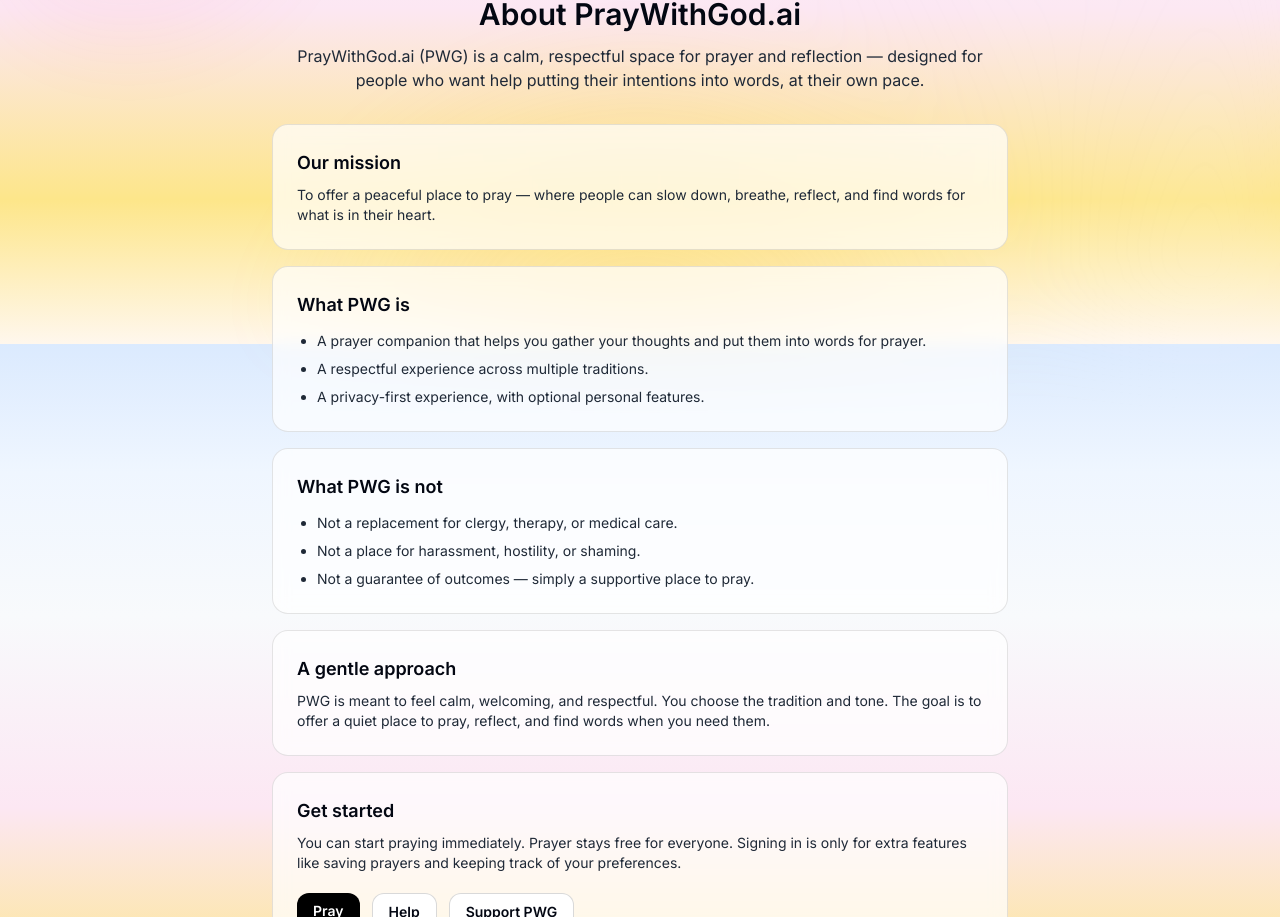
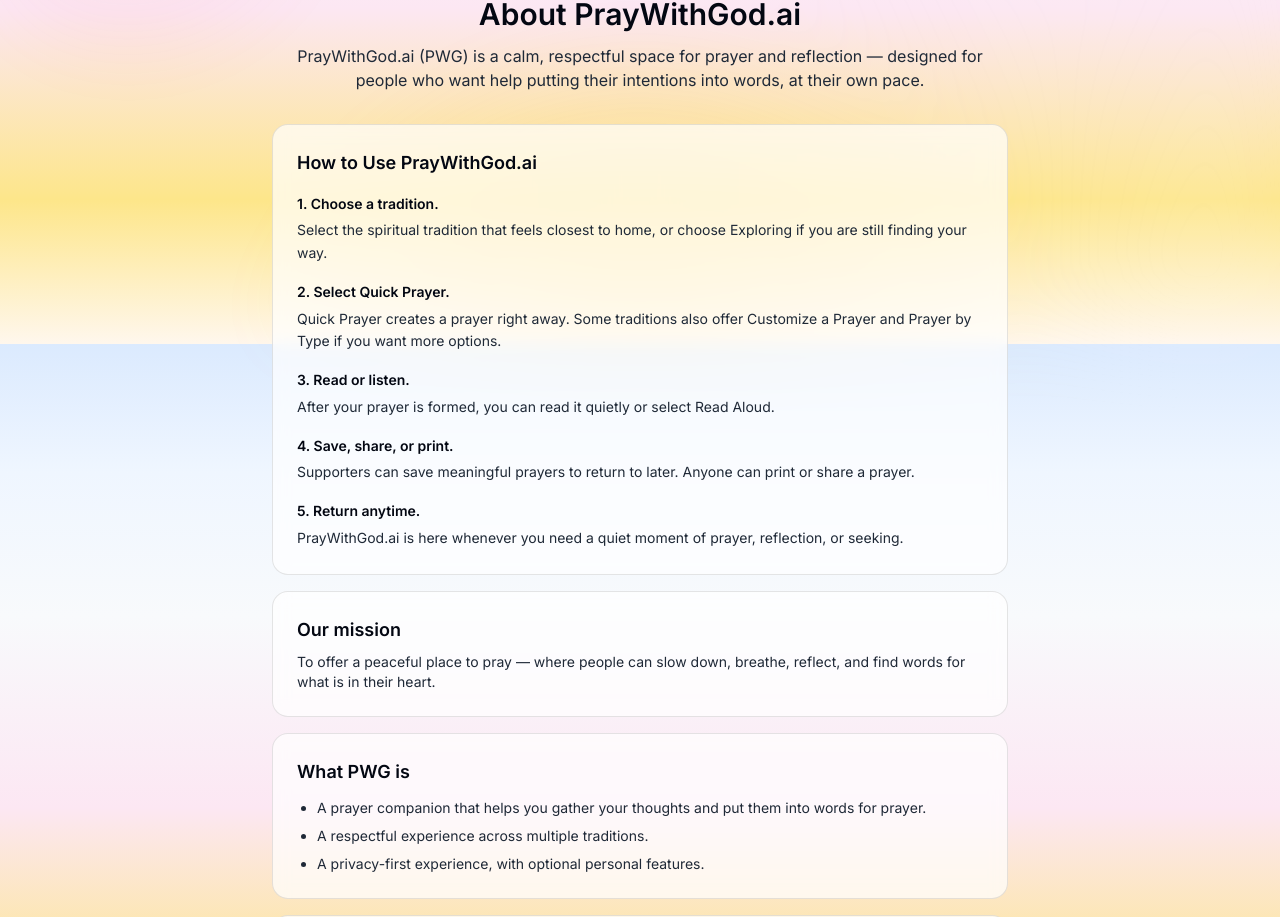
Before and after one commit to Skkyfarm/pray-with-god, a Next.js app: page /about in a window 1280 px wide. Shown: the part 456-1373 px from the top of the page. Built offline with nearby package versions, Linux system fonts and the light colour scheme; no server answers.

Commit message:
Add how to use instructions to about page

```diff
--- a/app/about/page.tsx
+++ b/app/about/page.tsx
@@ -16,7 +16,9 @@
         />
       </div>
 
-      <h1 className="text-3xl font-semibold text-center">About PrayWithGod.ai</h1>
+      <h1 className="text-center text-3xl font-semibold">
+        About PrayWithGod.ai
+      </h1>
 
       <p className="mt-3 text-center text-gray-800">
         PrayWithGod.ai (PWG) is a calm, respectful space for prayer and
@@ -25,6 +27,59 @@
       </p>
 
       <div className="mt-8 space-y-4">
+        <section className="rounded-2xl border border-black/10 bg-white/70 p-6 backdrop-blur">
+          <h2 className="text-lg font-semibold">How to Use PrayWithGod.ai</h2>
+
+          <div className="mt-4 space-y-4 text-sm leading-relaxed text-gray-800">
+            <div>
+              <h3 className="font-semibold text-gray-950">
+                1. Choose a tradition.
+              </h3>
+              <p className="mt-1">
+                Select the spiritual tradition that feels closest to home, or
+                choose Exploring if you are still finding your way.
+              </p>
+            </div>
+
+            <div>
+              <h3 className="font-semibold text-gray-950">
+                2. Select Quick Prayer.
+              </h3>
+              <p className="mt-1">
+                Quick Prayer creates a prayer right away. Some traditions also
+                offer Customize a Prayer and Prayer by Type if you want more
+                options.
+              </p>
+            </div>
+
+            <div>
+              <h3 className="font-semibold text-gray-950">3. Read or listen.</h3>
+              <p className="mt-1">
+                After your prayer is formed, you can read it quietly or select
+                Read Aloud.
+              </p>
+            </div>
+
+            <div>
+              <h3 className="font-semibold text-gray-950">
+                4. Save, share, or print.
+              </h3>
+              <p className="mt-1">
+                Supporters can save meaningful prayers to return to later.
+                Anyone can print or share a prayer.
+              </p>
+            </div>
+
+            <div>
+              <h3 className="font-semibold text-gray-950">5. Return anytime.</h3>
+              <p className="mt-1">
+                PrayWithGod.ai is here whenever you need a quiet moment of
+                prayer, reflection, or seeking.
+              </p>
+            </div>
+          </div>
+        </section>
+
         <section className="rounded-2xl border border-black/10 bg-white/70 p-6 backdrop-blur">
           <h2 className="text-lg font-semibold">Our mission</h2>
           <p className="mt-2 text-sm text-gray-800">
@@ -80,12 +135,14 @@
             >
               Pray
             </Link>
+
             <Link
               href="/support"
               className="rounded-xl border border-black/15 bg-white px-4 py-2 text-sm font-semibold text-gray-950 hover:bg-white/80"
             >
               Help
             </Link>
+
             <Link
               href="/donate"
               className="rounded-xl border border-black/15 bg-white px-4 py-2 text-sm font-semibold text-gray-950 hover:bg-white/80"
```
